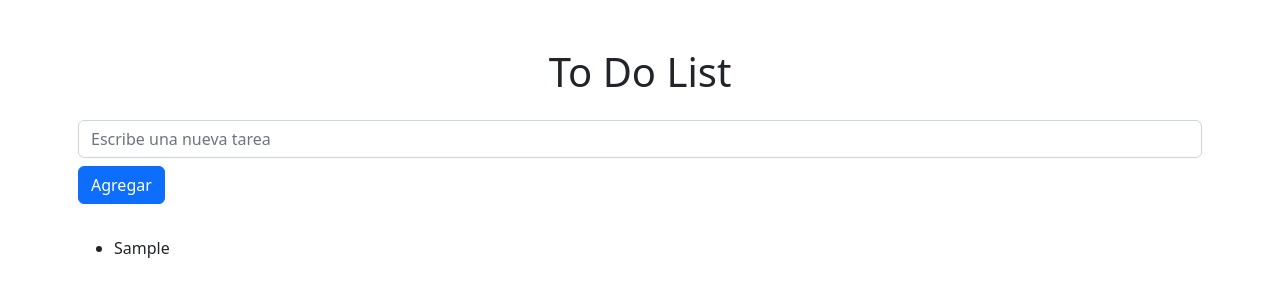
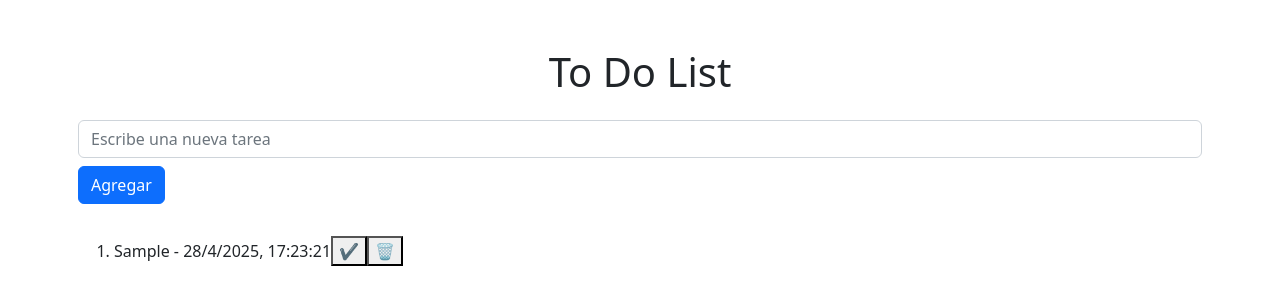
Before and after one commit to JuanCruz-Coding/To-Do-List, a plain HTML site: page index.html in a window 1280 px wide. Both pictures are taken after typing "Sample" into the empty fields and a click on the button "Agregar". Drawn offline with nearby package versions, Linux system fonts and the light colour scheme; some packages are replaced by stand-ins of ours; a script that the page names is missing.

Commit message:
Agregamos botones completada/eliminar, y registro de fecha y hora en cada tarea.

```diff
--- a/app.js
+++ b/app.js
@@ -14,7 +14,26 @@ document.addEventListener("DOMContentLoaded", function() {
         if (tareaTexto !== "") {
             // Crear un nuevo elemento de lista
             const nuevaTarea = document.createElement("li");
-            nuevaTarea.textContent = tareaTexto;
+            const tareaCompletada = document.createElement("button")
+            const eliminarTarea = document.createElement("button")
+
+            tareaCompletada.textContent = "✔️"
+            tareaCompletada.addEventListener("click", function() {
+                nuevaTarea.classList.toggle("text-decoration-line-through")
+            });
+
+            eliminarTarea.textContent = "🗑"
+            eliminarTarea.classList.add("eliminar-tarea")
+            eliminarTarea.addEventListener("click", function() {
+                listaTareas.removeChild(nuevaTarea);
+            });
+
+            nuevaTarea.textContent =tareaTexto + " - " + new Date().toLocaleString("es-ES", { timeZone: "America/Argentina/Buenos_Aires" });
+
+
+
+            nuevaTarea.appendChild(tareaCompletada)
+            nuevaTarea.appendChild(eliminarTarea)
 
             // agregar el <li> a la lista
             listaTareas.appendChild(nuevaTarea);
--- a/index.html
+++ b/index.html
@@ -19,9 +19,9 @@
             <button id="agregar-btn" class="btn btn-primary mb-3 col-auto">Agregar</button>
         </div>
 
-        <ul id="lista-tareas">
+        <ol id="lista-tareas">
             <!-- Aquí se agregarán las tareas -->
-        </ul>
+        </ol>
 
     </div>
 
```
